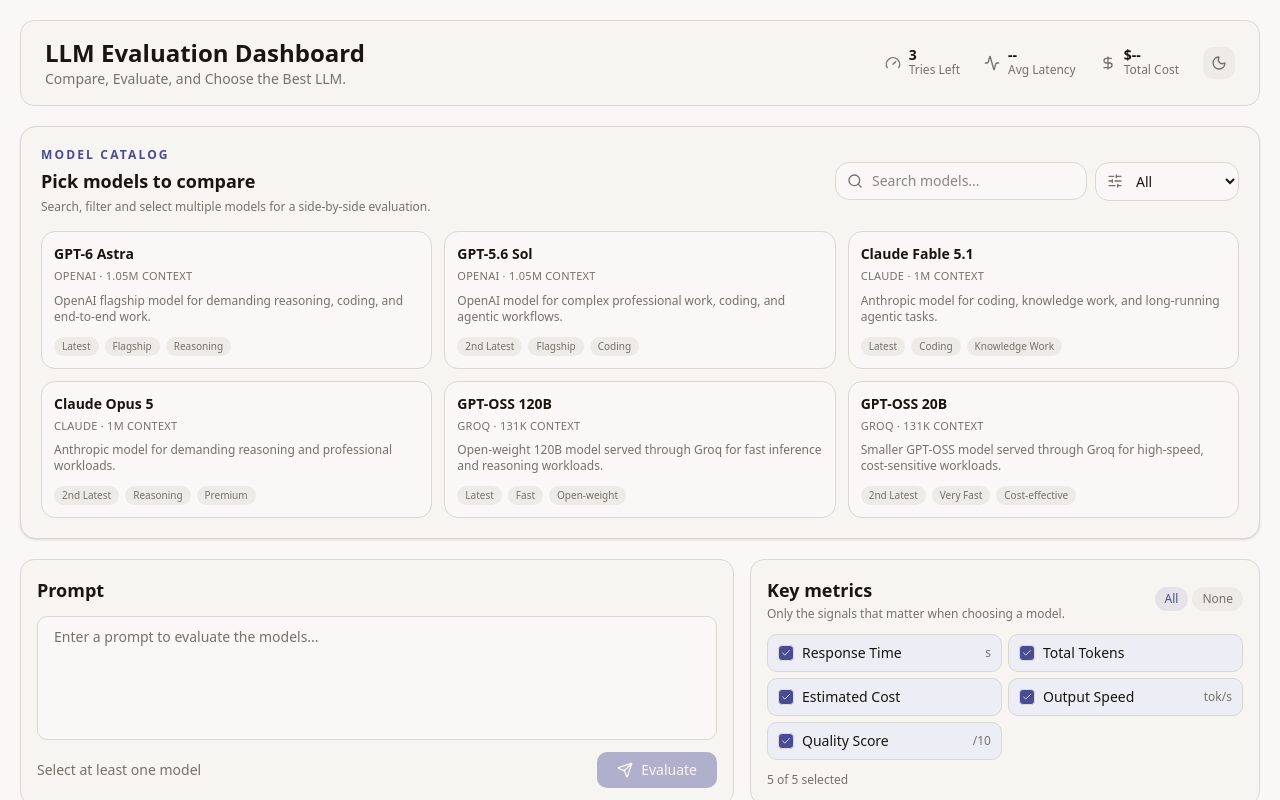
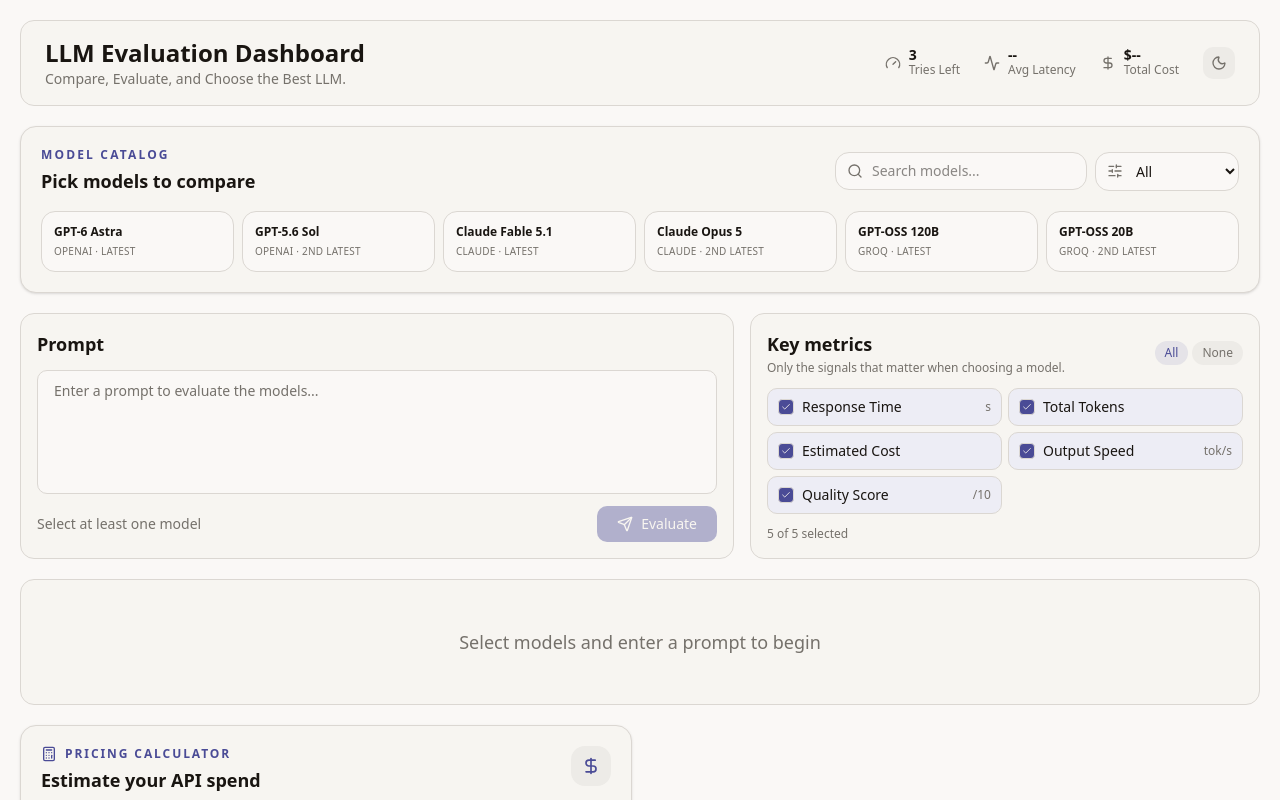
Before and after one commit to Aditya-Holkar/LLM-Evalution, a React (Vite) app: page / in a window 1280 px wide. Shown: the top 800 px of the page. Built offline with nearby package versions, Linux system fonts and the light colour scheme.

Commit message:
style: make model catalog horizontal dashboard panel

```diff
--- a/src/components/ModelCatalog.jsx
+++ b/src/components/ModelCatalog.jsx
@@ -9,51 +9,29 @@
   const { selectedModels, selectModel, isEvaluating } = useApp()
   const [query, setQuery] = useState('')
   const [provider, setProvider] = useState('All')
-
   const models = useMemo(() => MODELS.filter((model) => {
-    const modelProvider = model.provider || model.id.split('/')[0]
-    const matchesProvider = provider === 'All' || modelProvider === provider
-    const haystack = `${model.name} ${model.description} ${model.tags?.join(' ')}`.toLowerCase()
-    return matchesProvider && haystack.includes(query.toLowerCase())
+    const p = model.provider || model.id.split('/')[0]
+    return (provider === 'All' || p === provider) && `${model.name} ${model.description} ${model.tags?.join(' ')}`.toLowerCase().includes(query.toLowerCase())
   }), [query, provider])
 
   return (
     <section className="rounded-2xl border border-border bg-card p-4 sm:p-5 shadow-sm">
-      <div className="flex flex-col gap-3 lg:flex-row lg:items-center lg:justify-between">
-        <div>
-          <p className="text-xs font-semibold uppercase tracking-[0.18em] text-primary">Model catalog</p>
-          <h2 className="mt-1 text-lg font-bold text-card-foreground">Pick models to compare</h2>
-          <p className="mt-1 text-xs text-muted-foreground">Search, filter and select multiple models for a side-by-side evaluation.</p>
-        </div>
-        <div className="flex flex-col sm:flex-row gap-2 sm:min-w-[24rem]">
-          <label className="relative flex-1">
-            <Search className="absolute left-3 top-1/2 h-4 w-4 -translate-y-1/2 text-muted-foreground" />
-            <input value={query} onChange={(e) => setQuery(e.target.value)} placeholder="Search models..." className="w-full rounded-xl border border-input bg-background py-2 pl-9 pr-3 text-sm outline-none focus:ring-2 focus:ring-ring" />
-          </label>
-          <label className="relative">
-            <SlidersHorizontal className="pointer-events-none absolute left-3 top-1/2 h-4 w-4 -translate-y-1/2 text-muted-foreground" />
-            <select value={provider} onChange={(e) => setProvider(e.target.value)} className="w-full rounded-xl border border-input bg-background py-2 pl-9 pr-8 text-sm outline-none focus:ring-2 focus:ring-ring sm:w-36">
-              {PROVIDERS.map((p) => <option key={p} value={p}>{p}</option>)}
-            </select>
-          </label>
+      <div className="flex flex-col lg:flex-row lg:items-center lg:justify-between gap-3">
+        <div><p className="text-xs font-semibold uppercase tracking-[0.18em] text-primary">Model catalog</p><h2 className="mt-1 text-lg font-bold text-card-foreground">Pick models to compare</h2></div>
+        <div className="flex gap-2 sm:min-w-[24rem]">
+          <label className="relative flex-1"><Search className="absolute left-3 top-1/2 h-4 w-4 -translate-y-1/2 text-muted-foreground" /><input value={query} onChange={(e) => setQuery(e.target.value)} placeholder="Search models..." className="w-full rounded-xl border border-input bg-background py-2 pl-9 pr-3 text-sm outline-none focus:ring-2 focus:ring-ring" /></label>
+          <label className="relative"><SlidersHorizontal className="pointer-events-none absolute left-3 top-1/2 h-4 w-4 -translate-y-1/2 text-muted-foreground" /><select value={provider} onChange={(e) => setProvider(e.target.value)} className="w-full rounded-xl border border-input bg-background py-2 pl-9 pr-8 text-sm outline-none sm:w-36">{PROVIDERS.map((p) => <option key={p}>{p}</option>)}</select></label>
         </div>
       </div>
-      <div className="mt-4 grid grid-cols-1 md:grid-cols-2 xl:grid-cols-3 gap-3">
+      <div className="mt-4 grid grid-cols-2 md:grid-cols-3 xl:grid-cols-6 gap-2">
         {models.map((model) => {
           const selected = selectedModels.includes(model.id)
-          const providerName = model.provider || model.id.split('/')[0]
-          return (
-            <button key={model.id} type="button" onClick={() => selectModel(model.id)} disabled={isEvaluating} className={`group text-left rounded-xl border p-3 transition-all ${selected ? 'border-primary bg-primary/5 shadow-sm' : 'border-border bg-background hover:border-primary/40'} disabled:cursor-not-allowed disabled:opacity-60`}>
-              <div className="flex items-start justify-between gap-2">
-                <div className="min-w-0"><div className="flex items-center gap-2"><span className="font-semibold text-sm text-card-foreground truncate">{model.name}</span>{selected && <span className="flex h-5 w-5 items-center justify-center rounded-full bg-primary text-primary-foreground"><Check className="h-3 w-3" /></span>}</div><p className="mt-1 text-[11px] uppercase tracking-wide text-muted-foreground">{providerName} · {model.contextWindow || '—'} context</p></div>
-              </div>
-              <p className="mt-2 line-clamp-2 text-xs text-muted-foreground">{model.description}</p>
-              <div className="mt-3 flex flex-wrap gap-1.5">{(model.tags || []).map((tag) => <span key={tag} className="rounded-full bg-muted px-2 py-0.5 text-[10px] font-medium text-muted-foreground">{tag}</span>)}</div>
-            </button>
-          )
+          return <button key={model.id} type="button" onClick={() => selectModel(model.id)} disabled={isEvaluating} className={`text-left rounded-xl border p-3 transition-all ${selected ? 'border-primary bg-primary/5' : 'border-border bg-background hover:border-primary/40'} disabled:opacity-60`}>
+            <div className="flex items-start gap-2"><span className="font-semibold text-xs text-card-foreground truncate flex-1">{model.name}</span>{selected && <span className="flex h-5 w-5 items-center justify-center rounded-full bg-primary text-primary-foreground shrink-0"><Check className="h-3 w-3" /></span>}</div>
+            <p className="mt-1 text-[10px] uppercase tracking-wide text-muted-foreground">{model.provider} · {model.tags?.[0]}</p>
+          </button>
         })}
       </div>
-      {!models.length && <div className="py-8 text-center text-sm text-muted-foreground">No models match your filters.</div>}
     </section>
   )
 }
```
